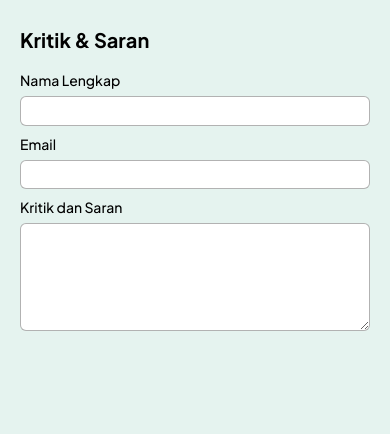
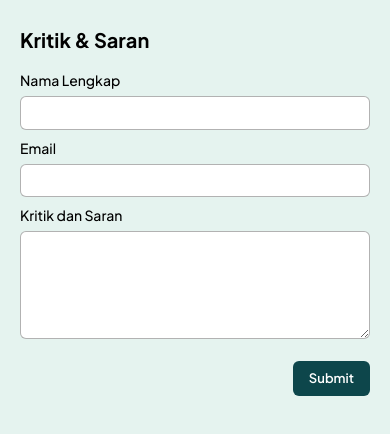
Before and after one commit to SyahiraIsnaeni/Revisi_Frontend_CMS_SMATJPriok, a website: page public/view/beranda.html in a window 390 px wide. Shown: the part 4589-5023 px from the top of the page. Before the commit the page ends 4974 px from the top, so only its background shows below. Drawn offline with Linux system fonts and the light colour scheme.

Commit message:
bikin kritik dan saran

```diff
--- a/public/view/beranda.html
+++ b/public/view/beranda.html
@@ -2297,20 +2297,25 @@
           <div class="sm:flex">
             <div class="sm:w-1/3 font-normal text-sm sm:text-[15px] md:text-[15.5px] lg:text-base xl:text-[17px] sm:mt-2.5 md:mt-0">Nama Lengkap</div>
             <div class="sm:w-2/3 w-full mt-1.5 sm:mt-2 md:mt-0">
-              <input type="text" id="nama" name="nama" class="w-full px-2 py-1 lg:py-2 bg-white rounded-md border border-black border-opacity-30  text-[13px] sm:text-sm md:text-[15px] lg:text-[15.5px] xl:text-base">
+              <input type="text" id="nama" name="nama" class="w-full px-2 py-1.5 lg:py-2 bg-white rounded-md border border-black border-opacity-30  text-[13px] sm:text-sm md:text-[15px] lg:text-[15.5px] xl:text-base">
             </div>
           </div>
-          <div class="sm:flex mt-2 md:mt-3">
+          <div class="sm:flex mt-2 md:mt-3 lg:mt-4">
             <div class="sm:w-1/3 font-normal text-sm sm:text-[15px] md:text-[15.5px] lg:text-base xl:text-[17px] sm:mt-2.5 md:mt-0">Email</div>
             <div class="sm:w-2/3 w-full mt-1.5 sm:mt-2 md:mt-0">
-              <input type="email" id="email" name="email" class="w-full px-2 py-1 lg:py-2 bg-white rounded-md border border-black border-opacity-30 text-[13px] sm:text-sm md:text-[15px] lg:text-[15.5px] xl:text-base">
+              <input type="email" id="email" name="email" class="w-full px-2 py-1.5 lg:py-2 bg-white rounded-md border border-black border-opacity-30 text-[13px] sm:text-sm md:text-[15px] lg:text-[15.5px] xl:text-base">
             </div>
           </div>
-          <div class="sm:flex mt-2 md:mt-3">
+          <div class="sm:flex mt-2 md:mt-3  lg:mt-4">
             <div class="sm:w-1/3 font-normal text-sm sm:text-[15px] md:text-[15.5px] lg:text-base xl:text-[17px] sm:mt-2.5 md:mt-0">Kritik dan Saran</div>
             <div class="sm:w-2/3 w-full mt-1.5 sm:mt-2 md:mt-0">
               <textarea rows="5" id="konten" name="konten" class="w-full px-2 py-1 lg:py-2 bg-white rounded-md border border-black border-opacity-30 text-[13px] sm:text-sm md:text-[15px] lg:text-[15.5px] xl:text-base"></textarea>
             </div>
+          </div>
+          <div class="ml-auto justify-end flex mt-4 md:mt-5">
+            <button class="bg-[#0D464B] transition ease-in-out hover:scale-105 duration-300 py-2 lg:py-2.5 px-4 md:px-5 lg:px-6 xl:px-7 rounded-md text-white font-semibold text-[13px] sm:text-sm md:text-[15px] lg:text-[15.5px] xl:text-base">
+              Submit
+            </button>
           </div>
         </form>
       </div>
```
Also changed, not shown: public/css/output.css.
